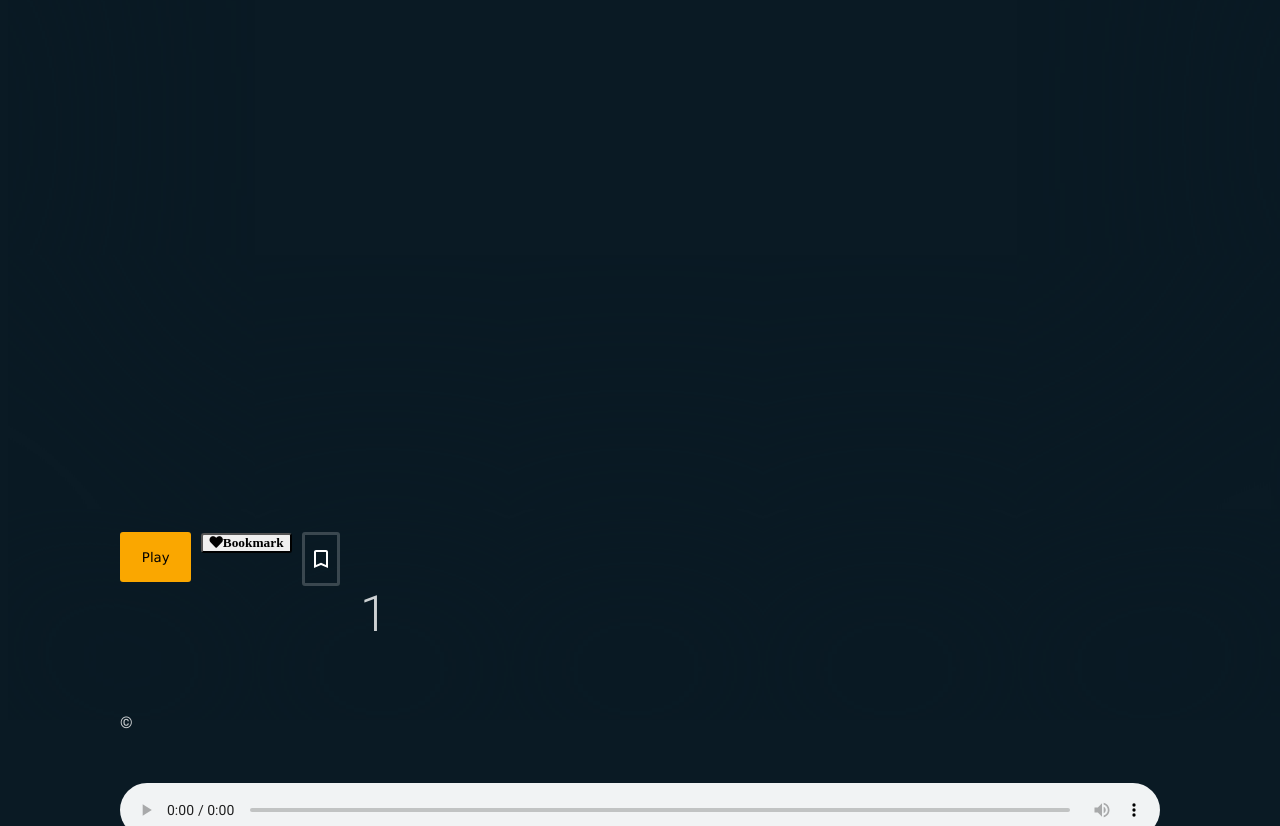
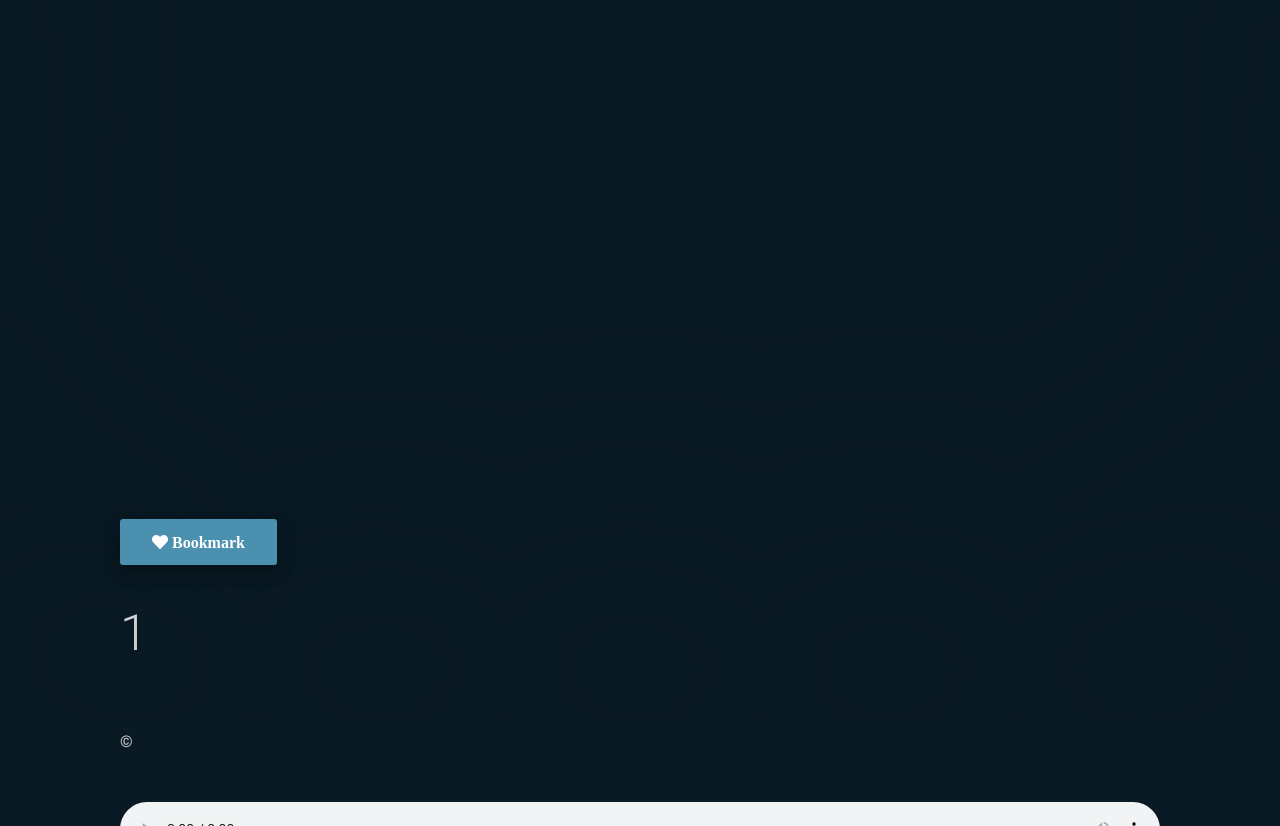
Before and after one commit to mkef01/CLOUDSONOS-PHP-, a PHP site: the page made by Reproductor/Album.php in a window 1280 px wide. Shown: the top 826 px of the page. Run offline with PHP 8.4, Linux system fonts and the light colour scheme; the visitor is signed in with stand-in values (Sample User, id 1); data that the repository does not hold is empty; some libraries are stand-ins or nearby versions.

Commit message:
minor update

```diff
--- a/Reproductor/Album.php
+++ b/Reproductor/Album.php
@@ -92,11 +92,9 @@ else{
 
           if ($parametro == 'true'){
             echo "<script>alert('Guardado en Favoritos')</script>";
-            //header("location: Album.php");
           }
           else {
             echo "<script>alert('Error no se pudo guardar el album')</script>";
-            //header("location: Album.php");
           }
       }
 
@@ -107,20 +105,14 @@ else{
   <div class="album-info">
     <div class="album-art"><img src="<?php echo $json[0]->UrlAlbum ?>"/>
       <div class="actions">
-        <button class="btn" id="btnplay">Play</button>
         <form action="bookmark.php" method="post">
         <input hidden name="alb" value="<?php echo $al ?>">
         <input hidden name="art" value="<?php echo $art ?>">
-        <button class="fas fa-heart" type="submit">Bookmark</button>
+        <button class="button fas fa-heart" type="submit"> Bookmark</button>
         </form>
-        <div class="bookmark">
-          <svg xmlns="http://www.w3.org/2000/svg" fill="#faa800" height="24" viewbox="0 0 24 24" width="24">
-            <path d="M17 3H7c-1.1 0-1.99.9-1.99 2L5 21l7-3 7 3V5c0-1.1-.9-2-2-2zm0 15l-5-2.18L7 18V5h10v13z"></path>
-            <path d="M0 0h24v24H0z" fill="none"></path>
-          </svg>
-        </div>
       </div>
     </div>
+    <br/>
     <div class="album-details">
       <h2> <img src="<?php echo $json[0]->UrlBanda ?>"/> <?php echo $art ?></h2>
       <h1><?php echo $al ?></h1><?php echo $json[0]->Genero."<br/>" ?> &copy; <?php echo $json[0]->Año." "; echo $json[0]->Discografia?>
--- a/Reproductor/css/player.css
+++ b/Reproductor/css/player.css
@@ -249,12 +249,23 @@ li a:hover{
  text-decoration:underline;
 }
 
-.btn {
-  background: #faa700;
+.button {
+  background-color: rgb(76, 144, 175);
   border: none;
-  width: 100px;
-  height: 50px;
-  margin-right: 10px;
-  font-family:Verdana, Geneva, Tahoma, sans-serif;
+  color: white;
+  padding: 15px 32px;
+  text-align: center;
+  text-decoration: none;
+  display: inline-block;
+  font-size: 16px;
+  border-radius: 8px;
+  -webkit-transition-duration: 0.4s; /* Safari */
+  transition-duration: 0.4s;
+  box-shadow: 0 8px 16px 0 rgba(0,0,0,0.2), 0 6px 20px 0 rgba(0,0,0,0.19);
+}
 
+.button:hover {
+  background-color: rgb(161, 165, 161);
+  color: white;
+  box-shadow: 0 12px 16px 0 rgba(0,0,0,0.24), 0 17px 50px 0 rgba(0,0,0,0.19);
 }
--- a/Reproductor/js/player.js
+++ b/Reproductor/js/player.js
@@ -4,11 +4,11 @@ function init(){
     var audio = document.getElementById('audio');
     var playlist = document.getElementById('playlist');
     var tracks = playlist.getElementsByTagName('a');
-    var BtnPlay = document.getElementById('btnplay');
+
 
     var nextTrack = 0;
     audio.volume = 1.00;
-    BtnPlay.addEventListener("click", playSong);
+
 
 
     audio.play();
@@ -66,7 +66,3 @@ function run(song, audio, link){
         audio.load();
         audio.play();
 }
-
-function playSong(){
-     audio.play();
- }
```
